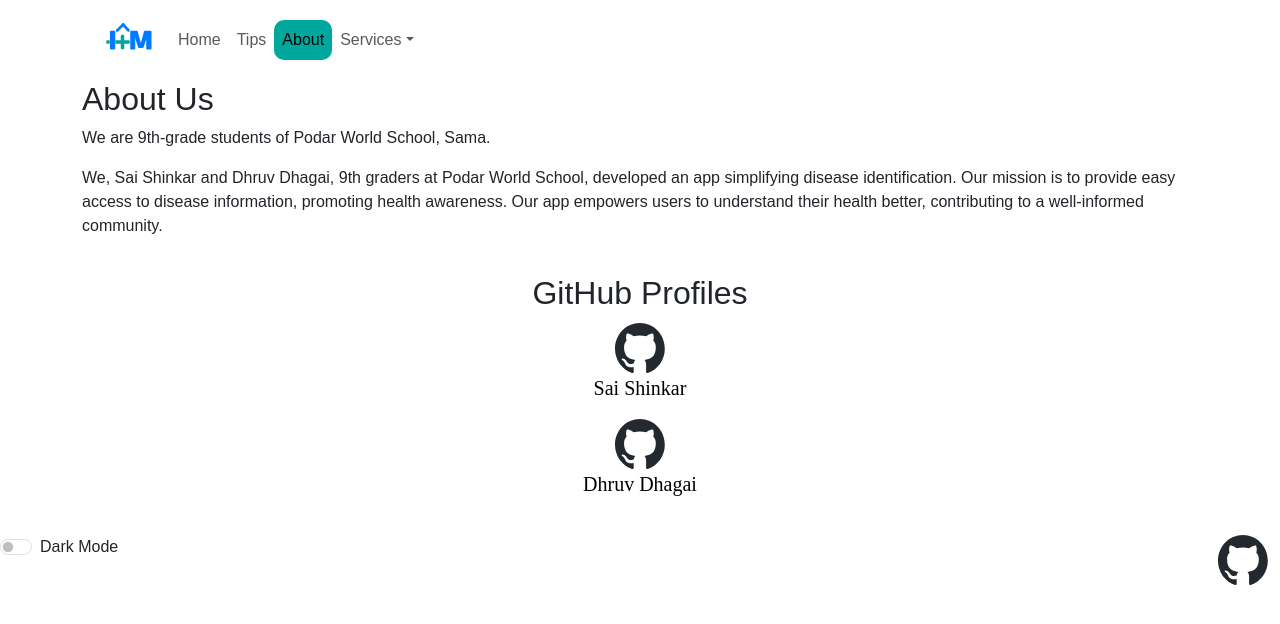
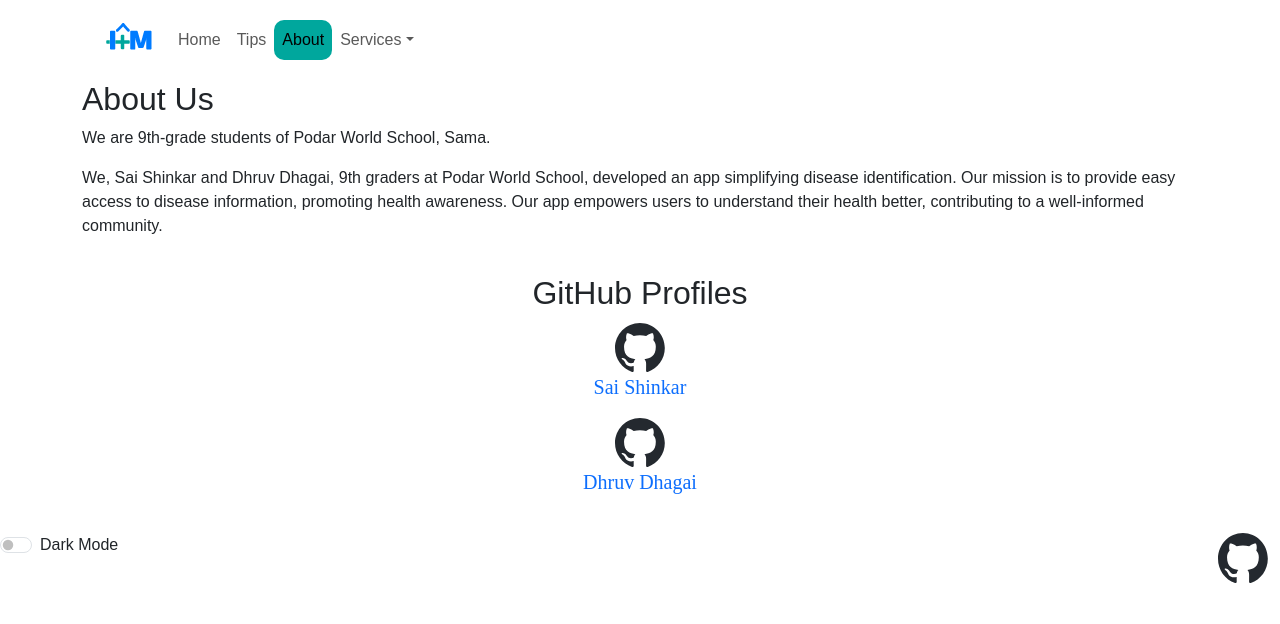
Before and after one commit to saishinkar2/healthainexus, a plain HTML site: page about.html in a window 1280 px wide. Drawn offline with nearby package versions, Linux system fonts and the light colour scheme.

Commit message:
Fixed errors with about.html

```diff
--- a/about.html
+++ b/about.html
@@ -37,15 +37,15 @@
                     <h2>GitHub Profiles</h2>
                     <div class="github-profile">
                         <a href="https://github.com/saishinkar2" target="_blank">
-                            <img src="github-mark.svg" alt="GitHub Logo 1" width="50" height="50">
+                            <img src="github-mark.svg" alt="GitHub Logo 1" width="50" height="50" class="img img-fluid">
                         </a>
-                        <p><a href="https://github.com/saishinkar2" target="_blank" style="text-decoration: none; color:black; font-family:bold; font-size:20px;">Sai Shinkar</a></p>
+                        <p><a href="https://github.com/saishinkar2" target="_blank" style="text-decoration: none; font-family:bold; font-size:20px;">Sai Shinkar</a></p>
                     </div>
                     <div class="github-profile">
                         <a href="https://github.com/dhdhagai" target="_blank">
-                            <img src="github-mark.svg" alt="GitHub Logo 2" width="50" height="50">
+                            <img src="github-mark.svg" alt="GitHub Logo 2" width="50" height="50" class="img img-fluid">
                         </a>
-                        <p><a href="https://github.com/dhdhagai" target="_blank"style="text-decoration: none; color:black; font-family:bold; font-size:20px;">Dhruv Dhagai</a></p>
+                        <p><a href="https://github.com/dhdhagai" target="_blank"style="text-decoration: none; font-family:bold; font-size:20px;">Dhruv Dhagai</a></p>
                     </div>
                     <!-- Add more profiles as needed -->
                 </div>
--- a/dark.js
+++ b/dark.js
@@ -4,15 +4,19 @@ window.location = "/index.html"
 function DarkModeToggle() {
   const darkSwitch = localStorage.getItem("darkSwitch");
   const navLinks = document.querySelectorAll(".nav-link");
-const img = document.querySelectorAll(".img-fluid")
-
+  const img = document.querySelectorAll(".img-fluid")
+  const links = document.querySelectorAll(".github-profile")
 
   if (darkSwitch === null) {
     img.forEach(el => {
       el.setAttribute("src", "github-mark.svg")
   })
+  links.forEach(element => {
+    element.classList.remove("text-white")
+  })
     navLinks.forEach(element => {
       try {
+
         document.getElementById("table").classList.remove("table-dark")
       } catch (error) {
 
@@ -35,7 +39,15 @@ const img = document.querySelectorAll(".img-fluid")
       element.classList.add("text-white");
       document.getElementById("drpdwn").classList.add("dropdown-menu-dark")
     });
+
+    links.forEach(element => {
+      element.classList.add("text-white")
+    })
+
   }
+
+
+
 }
 function includeHTML() {
   var z, i, elmnt, file, xhttp;
```
